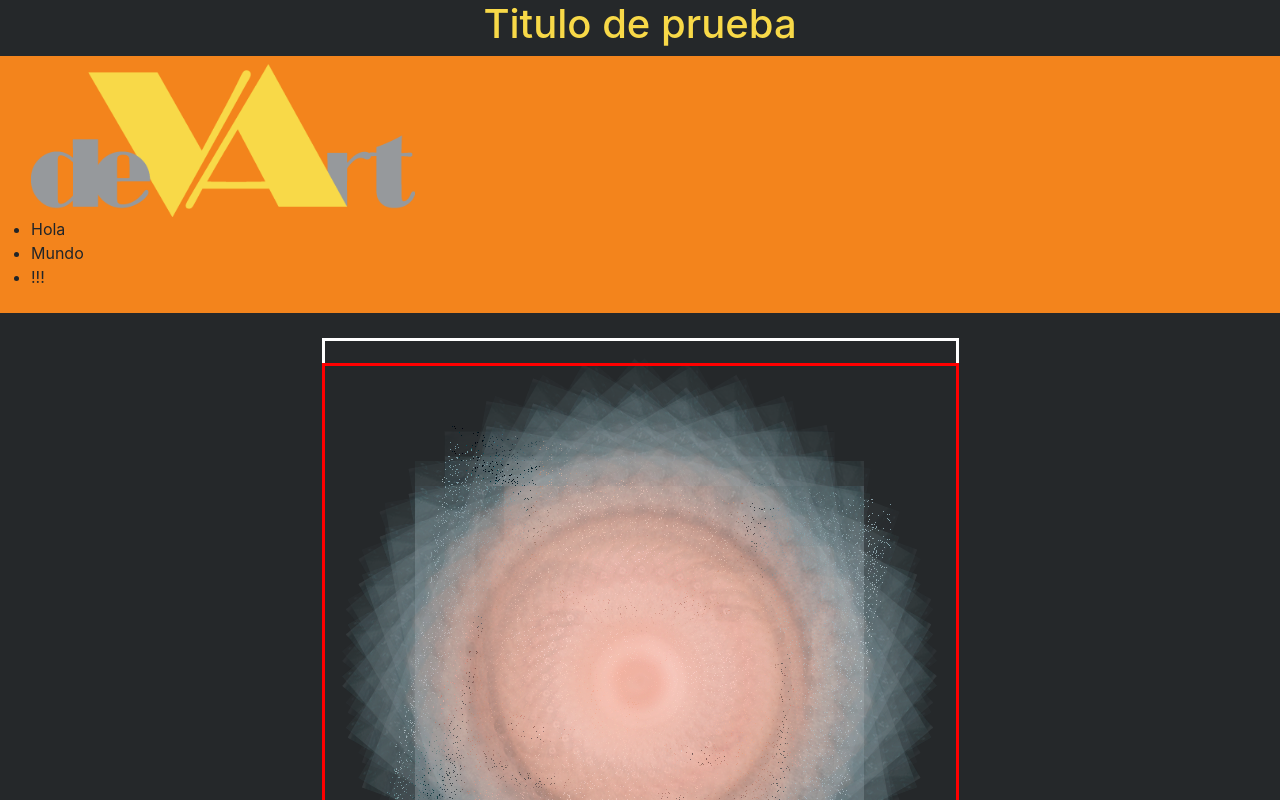
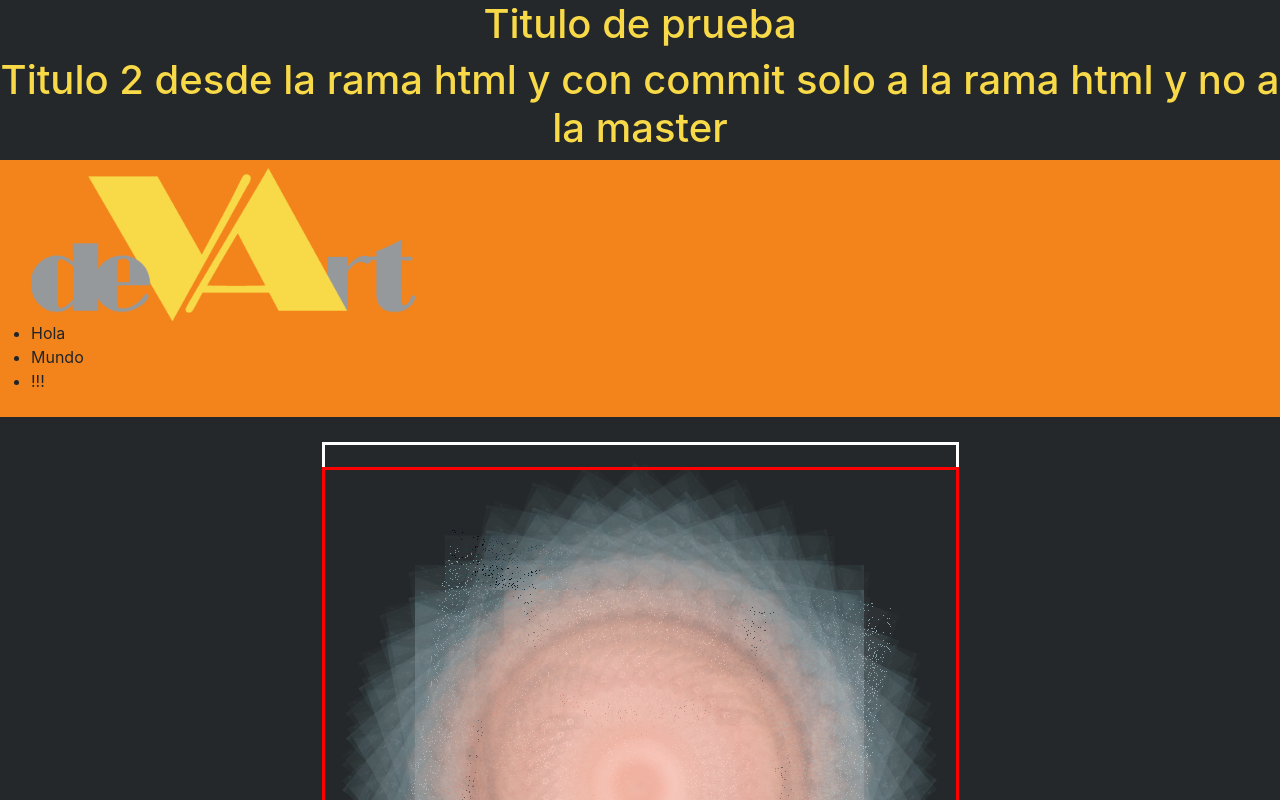
Before and after one commit to gorylactics/devart, a plain HTML site: page index.html in a window 1280 px wide. Shown: the top 800 px of the page. Drawn offline with nearby package versions, Linux system fonts and the light colour scheme.

Commit message:
Titulo 2 desde la rama html y con commit solo a la rama html y no a la master

```diff
--- a/index.html
+++ b/index.html
@@ -13,6 +13,7 @@
 
 <body>
     <h1>Titulo de prueba</h1>
+    <h1>Titulo 2 desde la rama html y con commit solo a la rama html y no a la master</h1>
     <div class="navbar container__fluid">
         <div class="navbar__elementos row">
             <div class="navbar__logo col-lg-12">
```
